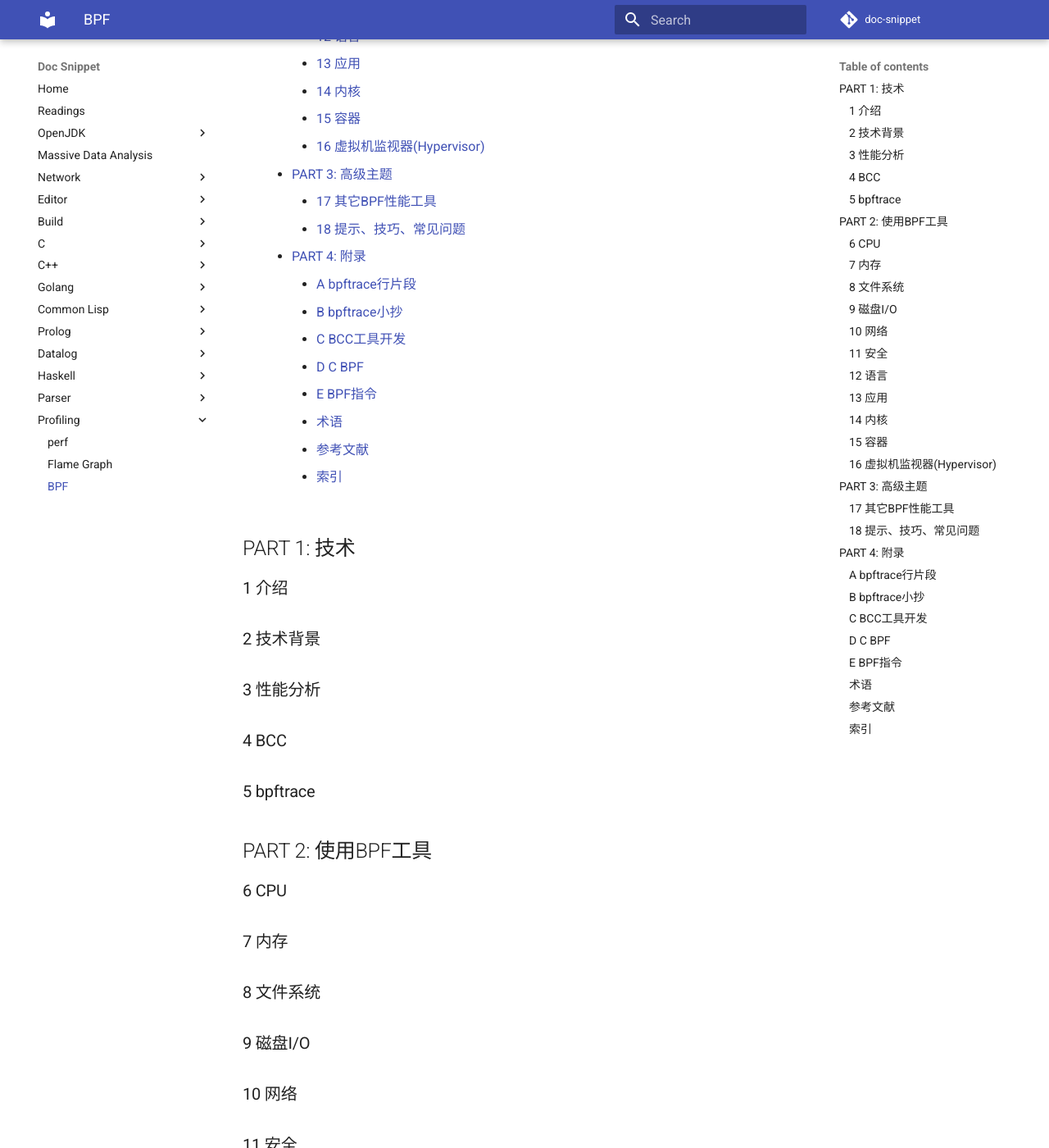
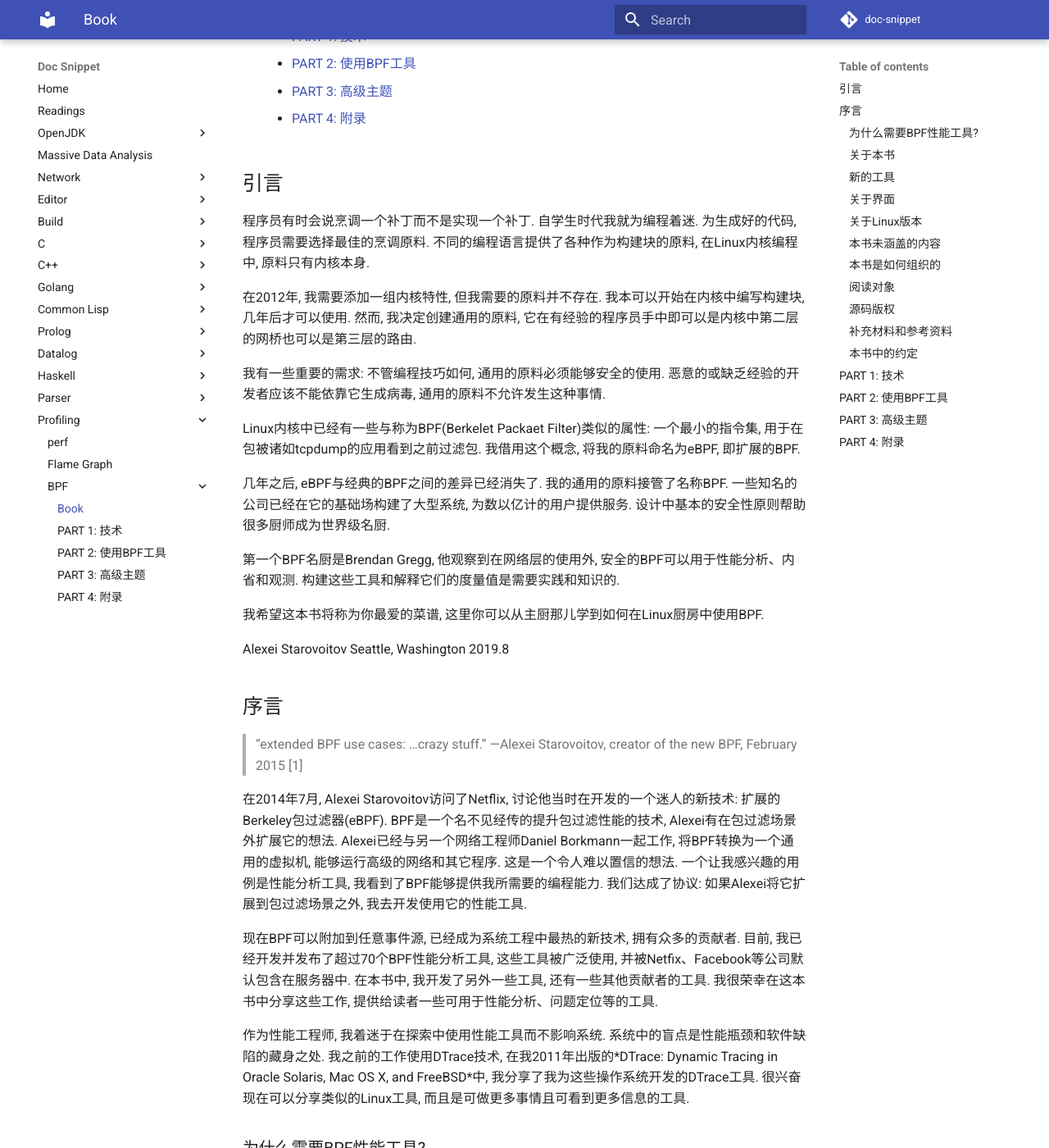
Before and after one commit to zhoujiagen/doc-snippet, an MkDocs documentation site: the page built from docs/profiling/bpf-book.md, in a window 1280 px wide and 1400 px high, scrolled down 809 px. Shown: the whole window at 82% size. Built offline with MkDocs 1.6.1 and Material for MkDocs 9.7.7, drawn with Linux system fonts in a browser that asks for light colours; comment, search, counter and statistics services are not loaded; some of the changed text lies outside the part shown.

Commit message:
add BPF doc structure.

```diff
--- /dev/null
+++ b/docs/profiling/bpf-book-part1.md
@@ -0,0 +1,7 @@
+# PART 1: 技术
+
+## 1 介绍
+## 2 技术背景
+## 3 性能分析
+## 4 BCC
+## 5 bpftrace
--- /dev/null
+++ b/docs/profiling/bpf-book-part3.md
@@ -0,0 +1,4 @@
+# PART 3: 高级主题
+
+## 17 其它BPF性能工具
+## 18 提示、技巧、常见问题
--- /dev/null
+++ b/docs/profiling/bpf-book-part4.md
@@ -0,0 +1,11 @@
+# PART 4: 附录
+
+## A bpftrace行片段
+## B bpftrace小抄
+## C BCC工具开发
+## D C BPF
+## E BPF指令
+
+## 术语
+## 参考文献
+## 索引
--- a/docs/profiling/bpf-book.md
+++ b/docs/profiling/bpf-book.md
@@ -8,41 +8,76 @@
 
 [TOC]
 
+## 引言
+
+程序员有时会说烹调一个补丁而不是实现一个补丁. 自学生时代我就为编程着迷. 为生成好的代码, 程序员需要选择最佳的烹调原料. 不同的编程语言提供了各种作为构建块的原料, 在Linux内核编程中, 原料只有内核本身.
+
+在2012年, 我需要添加一组内核特性, 但我需要的原料并不存在. 我本可以开始在内核中编写构建块, 几年后才可以使用. 然而, 我决定创建通用的原料, 它在有经验的程序员手中即可以是内核中第二层的网桥也可以是第三层的路由.
+
+我有一些重要的需求: 不管编程技巧如何, 通用的原料必须能够安全的使用. 恶意的或缺乏经验的开发者应该不能依靠它生成病毒, 通用的原料不允许发生这种事情.
+
+Linux内核中已经有一些与称为BPF(Berkelet Packaet Filter)类似的属性: 一个最小的指令集, 用于在包被诸如tcpdump的应用看到之前过滤包. 我借用这个概念, 将我的原料命名为eBPF, 即扩展的BPF.
+
+几年之后, eBPF与经典的BPF之间的差异已经消失了. 我的通用的原料接管了名称BPF. 一些知名的公司已经在它的基础场构建了大型系统, 为数以亿计的用户提供服务. 设计中基本的安全性原则帮助很多厨师成为世界级名厨.
+
+第一个BPF名厨是Brendan Gregg, 他观察到在网络层的使用外, 安全的BPF可以用于性能分析、内省和观测. 构建这些工具和解释它们的度量值是需要实践和知识的.
+
+我希望这本书将称为你最爱的菜谱, 这里你可以从主厨那儿学到如何在Linux厨房中使用BPF.
+
+Alexei Starovoitov
+Seattle, Washington
+2019.8
+
+## 序言
+
+> “extended BPF use cases: …crazy stuff.”
+> —Alexei Starovoitov, creator of the new BPF, February 2015 [1]
+
+在2014年7月, Alexei Starovoitov访问了Netflix, 讨论他当时在开发的一个迷人的新技术: 扩展的Berkeley包过滤器(eBPF). BPF是一个名不见经传的提升包过滤性能的技术, Alexei有在包过滤场景外扩展它的想法. Alexei已经与另一个网络工程师Daniel Borkmann一起工作, 将BPF转换为一个通用的虚拟机, 能够运行高级的网络和其它程序. 这是一个令人难以置信的想法. 一个让我感兴趣的用例是性能分析工具, 我看到了BPF能够提供我所需要的编程能力. 我们达成了协议: 如果Alexei将它扩展到包过滤场景之外, 我去开发使用它的性能工具.
+
+现在BPF可以附加到任意事件源, 已经成为系统工程中最热的新技术, 拥有众多的贡献者. 目前, 我已经开发并发布了超过70个BPF性能分析工具, 这些工具被广泛使用, 并被Netfix、Facebook等公司默认包含在服务器中. 在本书中, 我开发了另外一些工具, 还有一些其他贡献者的工具. 我很荣幸在这本书中分享这些工作, 提供给读者一些可用于性能分析、问题定位等的工具.
+
+作为性能工程师, 我着迷于在探索中使用性能工具而不影响系统. 系统中的盲点是性能瓶颈和软件缺陷的藏身之处. 我之前的工作使用DTrace技术, 在我2011年出版的*DTrace: Dynamic Tracing in Oracle Solaris, Mac OS X, and FreeBSD*中, 我分享了我为这些操作系统开发的DTrace工具. 很兴奋现在可以分享类似的Linux工具, 而且是可做更多事情且可看到更多信息的工具.
+
+### 为什么需要BPF性能工具?
+
+使用BPF性能工具可以获取系统和应用中大部分的信息, 提供性能、降低成本和解决软件问题. 与传统工具相比, 它的分析更进一步, 允许在生产环境中提出任意系统问题并即时获得答案.
+
+### 关于本书
+
+本书是关于主要用于可观测性和性能分析的BPF工具书, 但这些工具也有其它用途: 软件问题定位、安全性分析等. 学习BPF最难的部分不是如何编写代码: 你可以在一天左右学会任意接口. 最难的部分是知道用它干什么: 应该在数以千计的可用事件中跟踪什么? 本书首先提供性能分析的必要背景知识, 然后借助BPF性能工具分析不同的软件和硬件目标系统, 并给出Netfix生产服务器的示例输出, 来帮助回答这个问题.
+
+### 新的工具
+
+### 关于界面
+
+### 关于Linux版本
+
+### 本书未涵盖的内容
+
+### 本书是如何组织的
+
+### 阅读对象
+
+### 源码版权
+
+### 补充材料和参考资料
+
+### 本书中的约定
+
+
 ## PART 1: 技术
 
-### 1 介绍
-### 2 技术背景
-### 3 性能分析
-### 4 BCC
-### 5 bpftrace
+[PART 1: 技术](./bpf-book-part1.md)
 
 ## PART 2: 使用BPF工具
 
-### 6 CPU
-### 7 内存
-### 8 文件系统
-### 9 磁盘I/O
-### 10 网络
-### 11 安全
-### 12 语言
-### 13 应用
-### 14 内核
-### 15 容器
-### 16 虚拟机监视器(Hypervisor)
+[PART 2: 使用BPF工具](./bpf-book-part1.md)
 
 ## PART 3: 高级主题
 
-### 17 其它BPF性能工具
-### 18 提示、技巧、常见问题
+[PART 3: 高级主题](./bpf-book-part1.md)
 
 ## PART 4: 附录
 
-### A bpftrace行片段
-### B bpftrace小抄
-### C BCC工具开发
-### D C BPF
-### E BPF指令
-
-### 术语
-### 参考文献
-### 索引
+[PART 4: 附录](./bpf-book-part1.md)
--- a/mkdocs.yml
+++ b/mkdocs.yml
@@ -96,7 +96,12 @@ nav:
     - Profiling:
       - 'perf': profiling/perf.md
       - 'Flame Graph': profiling/flame-graph.md
-      - 'BPF': profiling/bpf-book.md
+      - 'BPF':
+        - 'Book': profiling/bpf-book.md
+        - 'PART 1: 技术': profiling/bpf-book-part1.md
+        - 'PART 2: 使用BPF工具': profiling/bpf-book-part2.md
+        - 'PART 3: 高级主题': profiling/bpf-book-part3.md
+        - 'PART 4: 附录': profiling/bpf-book-part4.md
 
 #theme: readthedocs
 theme:
```
Also changed, not shown: docs/profiling/bpf-book-part2.md (added, +13 -0 lines).
